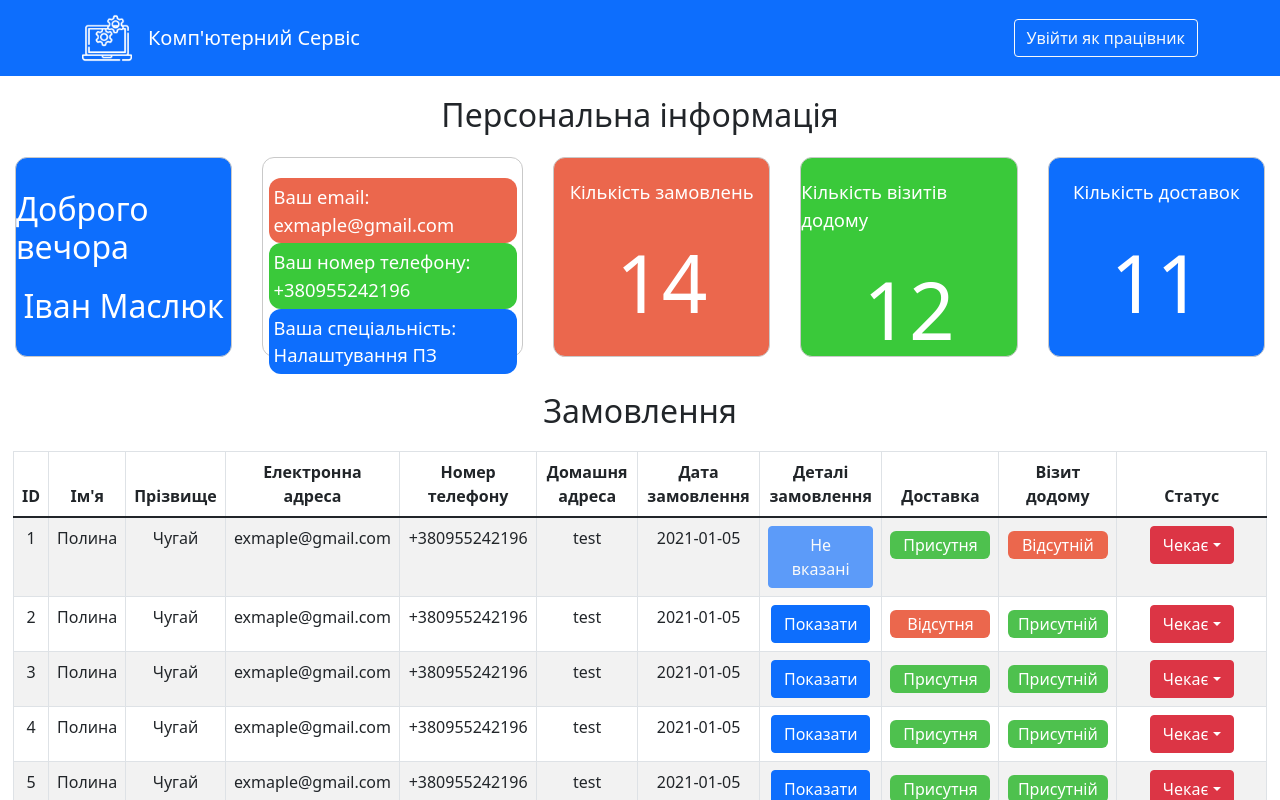
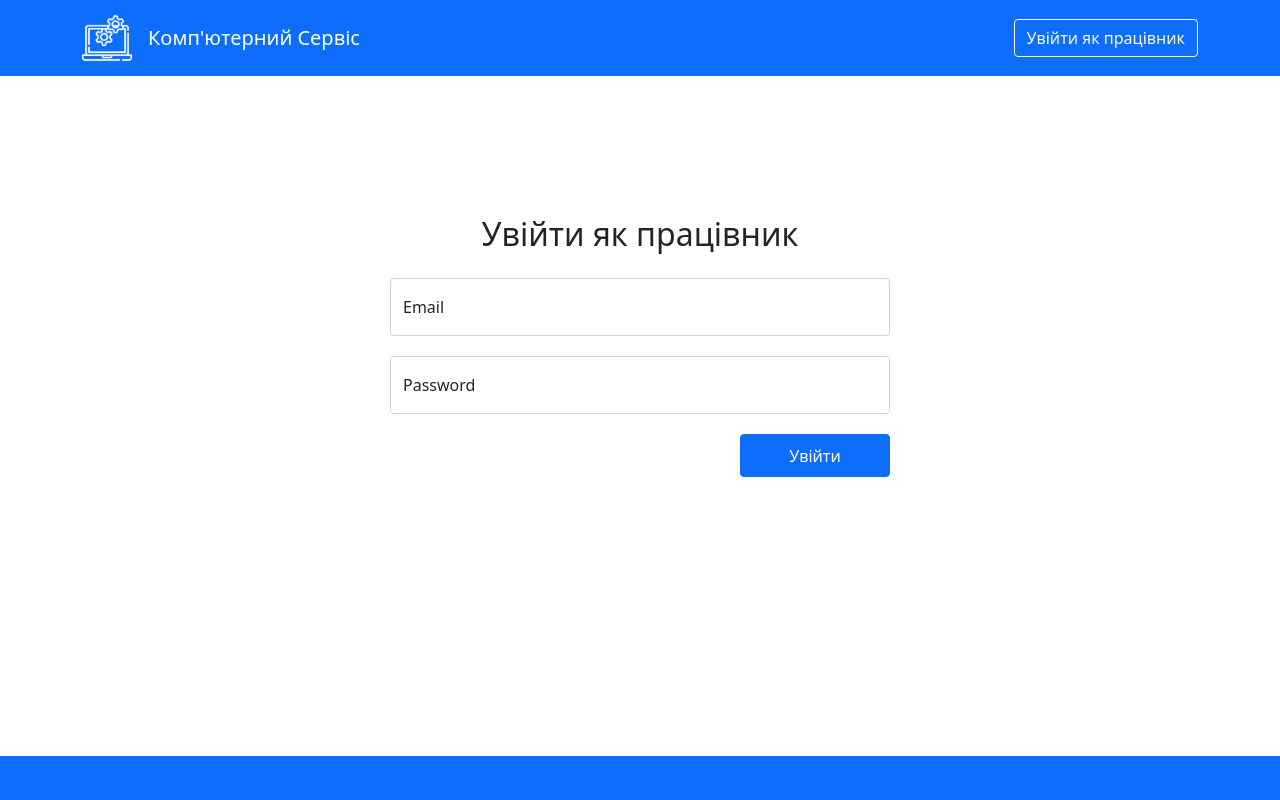
Before and after one commit to hipetech/CourseWork, a React (Create React App) app: page /servicemanPage in a window 1280 px wide. Shown: the top 800 px of the page. Built offline with nearby package versions, Linux system fonts and the light colour scheme.

Commit message:
singInForm added;

```diff
--- a/src/components/navigation/navigation.js
+++ b/src/components/navigation/navigation.js
@@ -29,6 +29,7 @@ export class Navigation extends Component {
             })
         }
     }
+
 
     changeRoute = () => {
         if (this.state.route === '/servicemanPage') {
@@ -81,7 +82,7 @@ export class Navigation extends Component {
                         </Nav>
                     </Container>
                 </Navbar>
-                <Outlet/>
+                <Outlet context = {this.changeButtonLabel}/>
                 <footer>
                     <section className="links">
                         {/* eslint-disable-next-line jsx-a11y/anchor-is-valid */}
--- /dev/null
+++ b/src/components/signInForm/signInForm.css
@@ -0,0 +1,25 @@
+.signInFormBox {
+    width: 100%;
+    display: flex;
+    flex-direction: column;
+    justify-content: center;
+    align-items: center;
+    min-height: 680px;
+}
+
+.signInForm {
+    width: 500px;
+    margin-bottom: 140px;
+    display: flex;
+    flex-direction: column;
+}
+
+.signInFormTitle {
+    margin-bottom: 25px;
+}
+
+.signInFormBtn {
+    width: 150px;
+    height: 43px;
+    align-self: end;
+}
--- /dev/null
+++ b/src/components/signInForm/signInForm.js
@@ -0,0 +1,44 @@
+import {Component} from "react";
+import {Button, Form} from "react-bootstrap";
+import "./signInForm.css"
+
+export class SignInForm extends Component {
+    constructor(props) {
+        super(props);
+
+
+        this.state = {
+            show: true
+        }
+    };
+
+    render() {
+        return (
+            <section className={`signInFormBox ${this.props.hide}`}>
+                <h2 className={"signInFormTitle"}>
+                    Увійти як працівник
+                </h2>
+                <Form className={"signInForm"}>
+                    <Form.Group className="mb-3">
+                        <Form.Floating className="mb-1">
+                            <Form.Control type="email" placeholder="Введіть email"/>
+                            <Form.Label>Email</Form.Label>
+                        </Form.Floating>
+                    </Form.Group>
+                    <Form.Group className="mb-3">
+                        <Form.Floating className="mb-1">
+                            <Form.Control type="password" placeholder="Введіть пароль"/>
+                            <Form.Label>Password</Form.Label>
+                        </Form.Floating>
+                    </Form.Group>
+                    <Button className={"signInFormBtn"} variant="primary" type={"submit"} onClick={(e) => {
+                        e.preventDefault();
+                        this.props.toggleContent();
+                    }}>
+                        Увійти
+                    </Button>
+                </Form>
+            </ section>
+        )
+    }
+}
--- a/src/pages/servicemanPage/servicemanPage.js
+++ b/src/pages/servicemanPage/servicemanPage.js
@@ -2,6 +2,7 @@ import {Component} from "react";
 import "./servicemanPage.css"
 import {UserInfo} from "../../components/userInfo/userInfo";
 import {UserApplications} from "../../components/userApplications/userApplications";
+import {SignInForm} from "../../components/signInForm/signInForm";
 
 export class ServicemanPage extends Component {
     constructor(props) {
@@ -198,9 +199,20 @@ export class ServicemanPage extends Component {
                     status: 'to do'
                 }
 
-            ]
+            ],
+            formVisible: '',
+            pageContentVisible: 'hide'
         }
     }
+
+    toggleContent = () => {
+        if (this.state.pageContentVisible === 'hide') {
+            this.setState({formVisible: 'hide', pageContentVisible: ''})
+        } else if (this.state.pageContentVisible !== 'hide') {
+            this.setState({formVisible: '', pageContentVisible: 'hide'})
+        }
+    }
+
 
     changeStatus = (id, status) => {
         let applications = this.state.applications;
@@ -214,6 +226,9 @@ export class ServicemanPage extends Component {
 
     render() {
         return (<>
+            <SignInForm className={this.state.formVisible} toggleContent={this.toggleContent}
+                        hide={this.state.formVisible}/>
+            <section className={`pageContent ${this.state.pageContentVisible}`}>
                 <section className="masterInfo">
                     <h2 className={"title"}>
                         Персональна інформація
@@ -226,6 +241,7 @@ export class ServicemanPage extends Component {
                     </h2>
                     <UserApplications applications={this.state.applications} changeStatus={this.changeStatus}/>
                 </section>
+            </section>
         </>)
     }
 }
```
Lines whose indentation alone changed are shown as unchanged.
